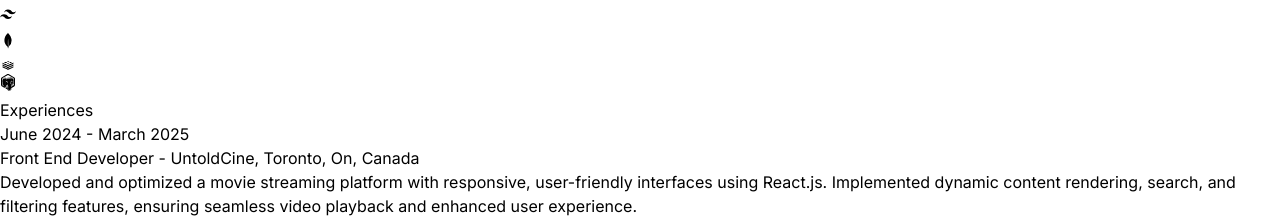
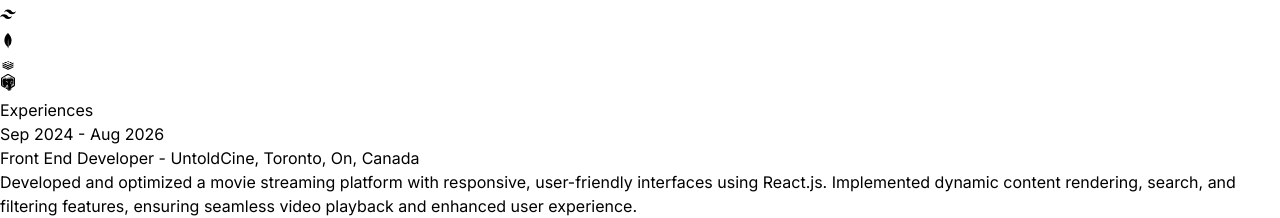
Before and after one commit to worldOfRavi/Raj-portfolio, a React (Vite) app: page / in a window 1280 px wide. Shown: the part 3420-3638 px from the top of the page. Built offline with nearby package versions, Linux system fonts and the light colour scheme.

Commit message:
experience date updated

```diff
--- a/src/constants/index.js
+++ b/src/constants/index.js
@@ -9,7 +9,7 @@ export const ABOUT_TEXT = `I am a dedicated and versatile full stack developer w
 
 export const EXPERIENCES = [
   {
-    year: "June 2024 - March 2025",
+    year: "Sep 2024 - Aug 2026",
     role: "Front End Developer",
     company: "UntoldCine, Toronto, On, Canada",
     description: `Developed and optimized a movie streaming platform with responsive, user-friendly interfaces using React.js. Implemented dynamic content rendering, search, and filtering features, ensuring seamless video playback and enhanced user experience.`,
```
